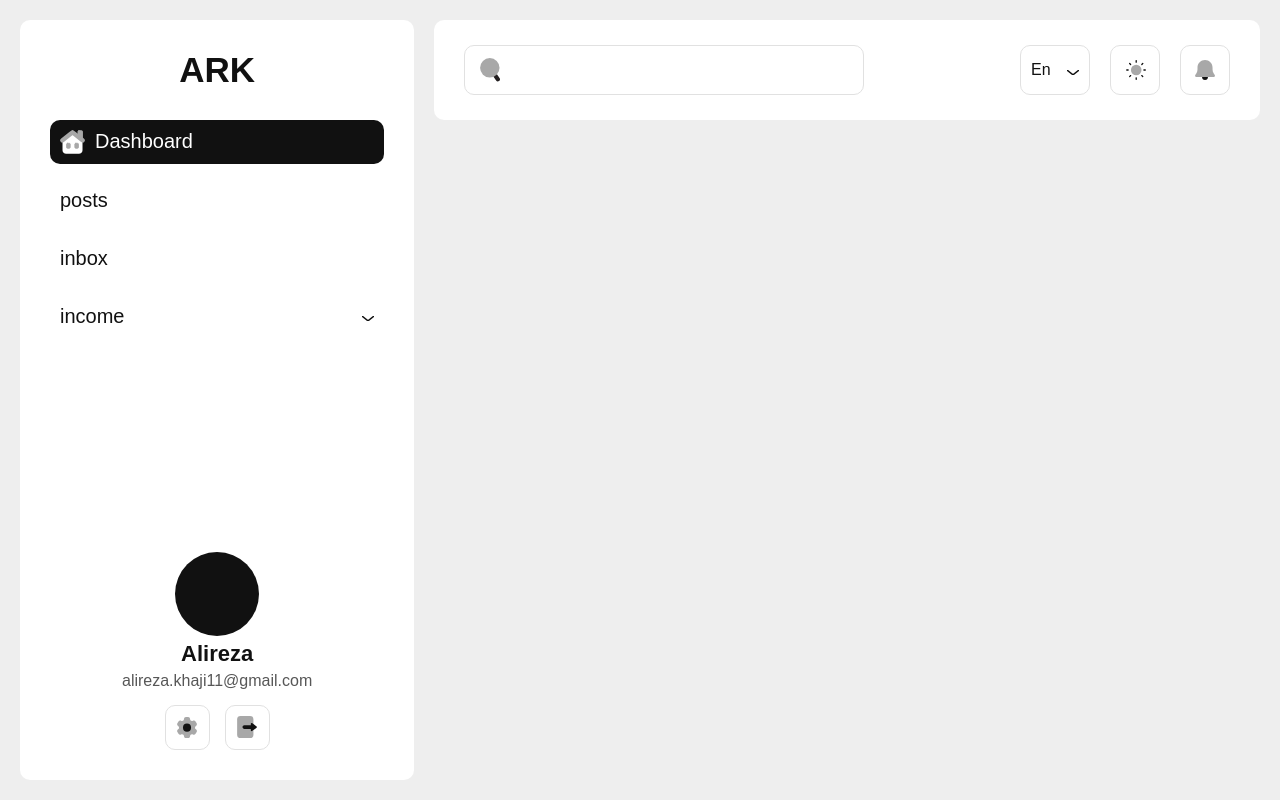
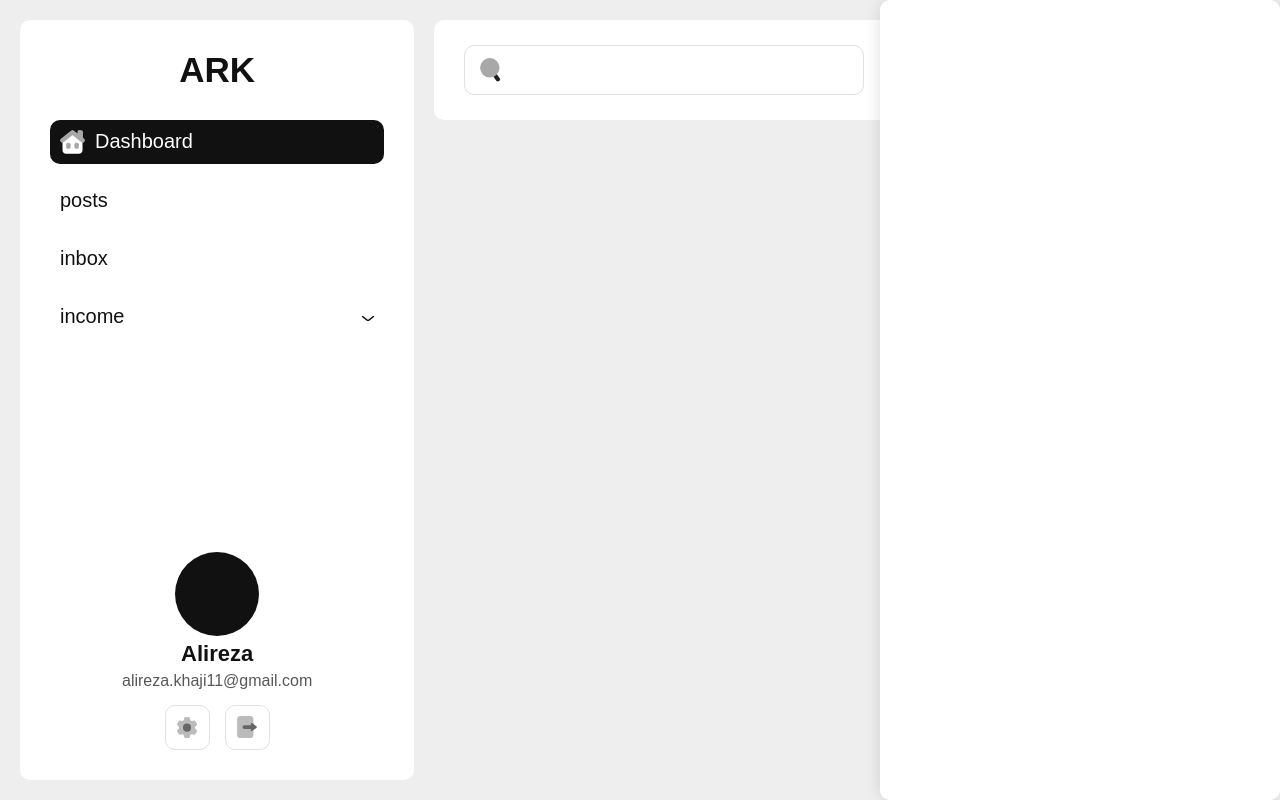
Before and after one commit to ark1111/ark-panel, a React (Vite) app: page / in a window 1280 px wide. Both pictures are taken after a click on the element 1205 px from the left and 70 px from the top of the page. Built offline with nearby package versions, Linux system fonts and the light colour scheme; a web font is replaced by a local one.

Commit message:
feat: notification

```diff
--- a/src/components/header/index.tsx
+++ b/src/components/header/index.tsx
@@ -20,6 +20,7 @@ import Moon1 from "../../assets/Moon1";
 import { languages } from "../../locals/languages";
 import { useTheme } from "styled-components";
 import i18n from "../../locals/i18n";
+import NotificationBox from "../notification";
 
 type Props = {
   changeTheme: Function;
@@ -32,6 +33,7 @@ const Header = ({ changeTheme, themeIndex, language, setLanguage }: Props) => {
   const theme = useTheme();
 
   const [languageIsActive, setLanguageIsActive] = useState(false);
+  const [showNotification, setShowNotification] = useState(false);
 
   const activeLanguageHandler = () => {
     setLanguageIsActive((state) => !state);
@@ -41,6 +43,10 @@ const Header = ({ changeTheme, themeIndex, language, setLanguage }: Props) => {
     i18n.changeLanguage(value.toLowerCase());
     setLanguage(value);
     localStorage.setItem("language", value);
+  };
+
+  const showNotificationHandler = () => {
+    setShowNotification((state) => !state);
   };
   return (
     <Box>
@@ -71,10 +77,11 @@ const Header = ({ changeTheme, themeIndex, language, setLanguage }: Props) => {
             </ThemeModeBoxItem>
           </ThemeModeBox>
         </ThemeMode>
-        <Notification>
+        <Notification onClick={showNotificationHandler}>
           <Notification1 />
         </Notification>
       </ButtonsContainer>
+      {showNotification && <NotificationBox />}
     </Box>
   );
 };
--- a/src/components/nav/index.tsx
+++ b/src/components/nav/index.tsx
@@ -115,10 +115,10 @@ const Nav = (props: Props) => {
         <ProfileSubText>alireza.khaji11@gmail.com</ProfileSubText>
         <ProfileButtons>
           <ProfileButtonItem>
-            <Setting1 />
+            <Setting1 color1="#BBBBBB" color2="#666666"/>
           </ProfileButtonItem>
           <ProfileButtonItem>
-            <Logout1 />
+            <Logout1 color1="#BBBBBB" color2="#666666"/>
           </ProfileButtonItem>
         </ProfileButtons>
       </Profile>
--- a/src/components/nav/list.tsx
+++ b/src/components/nav/list.tsx
@@ -15,7 +15,7 @@ export const MenuList: {
   {
     id: 1,
     title: "Dashboard",
-    icon: <Home1 width="25px" />,
+    icon: <Home1 width="25px" color1="#BBBBBB" color2="#666666" />,
     activeIcon: <Home1 width="25px" color2="#a8a8a8" color1="#fff" />,
     childs: [],
     link: "",
--- /dev/null
+++ b/src/components/notification/index.styled.ts
@@ -0,0 +1,29 @@
+import { keyframes, styled } from "styled-components";
+
+const toggle = keyframes`
+  from {
+    transform: translateX(400px);
+  }
+
+  to {
+    transform: translateX(0px);
+  }
+`;
+
+export const Box = styled.div`
+  width: 400px;
+  height: 100vh;
+  background-color: ${(props) => props.theme.colors.surface};
+  position: fixed;
+  right: 0;
+  top: 0;
+  z-index: 30;
+  box-shadow: 0px 0px 19px -4px rgba(0, 0, 0, 0.2);
+  border-radius: 10px;
+  animation: ${toggle} 0.5s ease-in-out alternate;
+`;
+
+
+// -webkit-box-shadow: 0px 0px 19px -4px rgba(0,0,0,0.67);
+// -moz-box-shadow: 0px 0px 19px -4px rgba(0,0,0,0.67);
+// box-shadow: 0px 0px 19px -4px rgba(0,0,0,0.67);
--- /dev/null
+++ b/src/components/notification/index.tsx
@@ -0,0 +1,10 @@
+import React from "react";
+import { Box } from "./index.styled";
+
+type Props = {};
+
+const NotificationBox = (props: Props) => {
+  return <Box></Box>;
+};
+
+export default NotificationBox;
```
